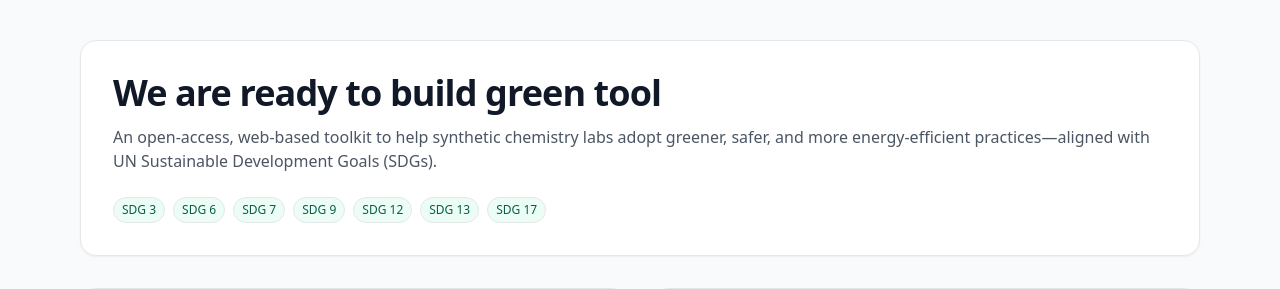
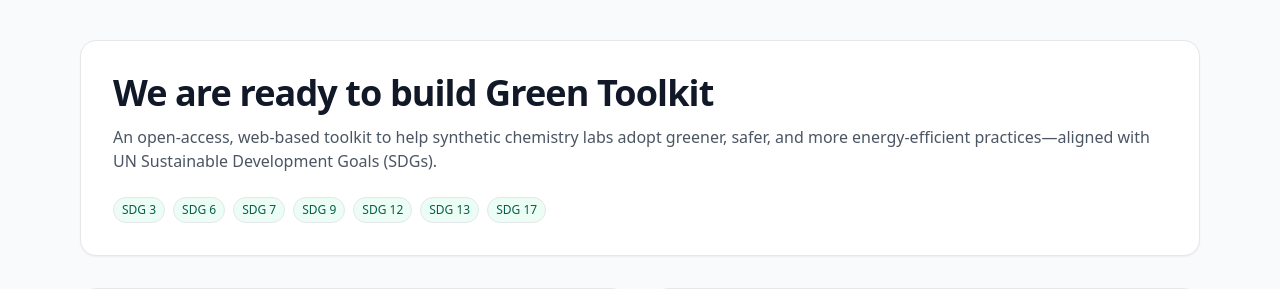
Before and after one commit to sufyanaslam44/green-toolkit-backend, a FastAPI app: page / in a window 1280 px wide. Shown: the part 65-354 px from the top of the page. Run offline with FastAPI, Linux system fonts and the light colour scheme; some libraries are stand-ins or nearby versions.

Commit message:
updatetemplate1

```diff
--- a/templates/index.html
+++ b/templates/index.html
@@ -31,7 +31,7 @@
   <main class="mx-auto max-w-6xl px-4 py-10">
     <section class="rounded-2xl bg-white p-8 shadow-sm border">
       <h1 class="text-3xl md:text-4xl font-extrabold tracking-tight mb-3">
-        We are ready to build green tool
+        We are ready to build Green Toolkit
       </h1>
       <p class="text-gray-600 mb-6">
         An open-access, web-based toolkit to help synthetic chemistry labs adopt greener, safer, and
```
